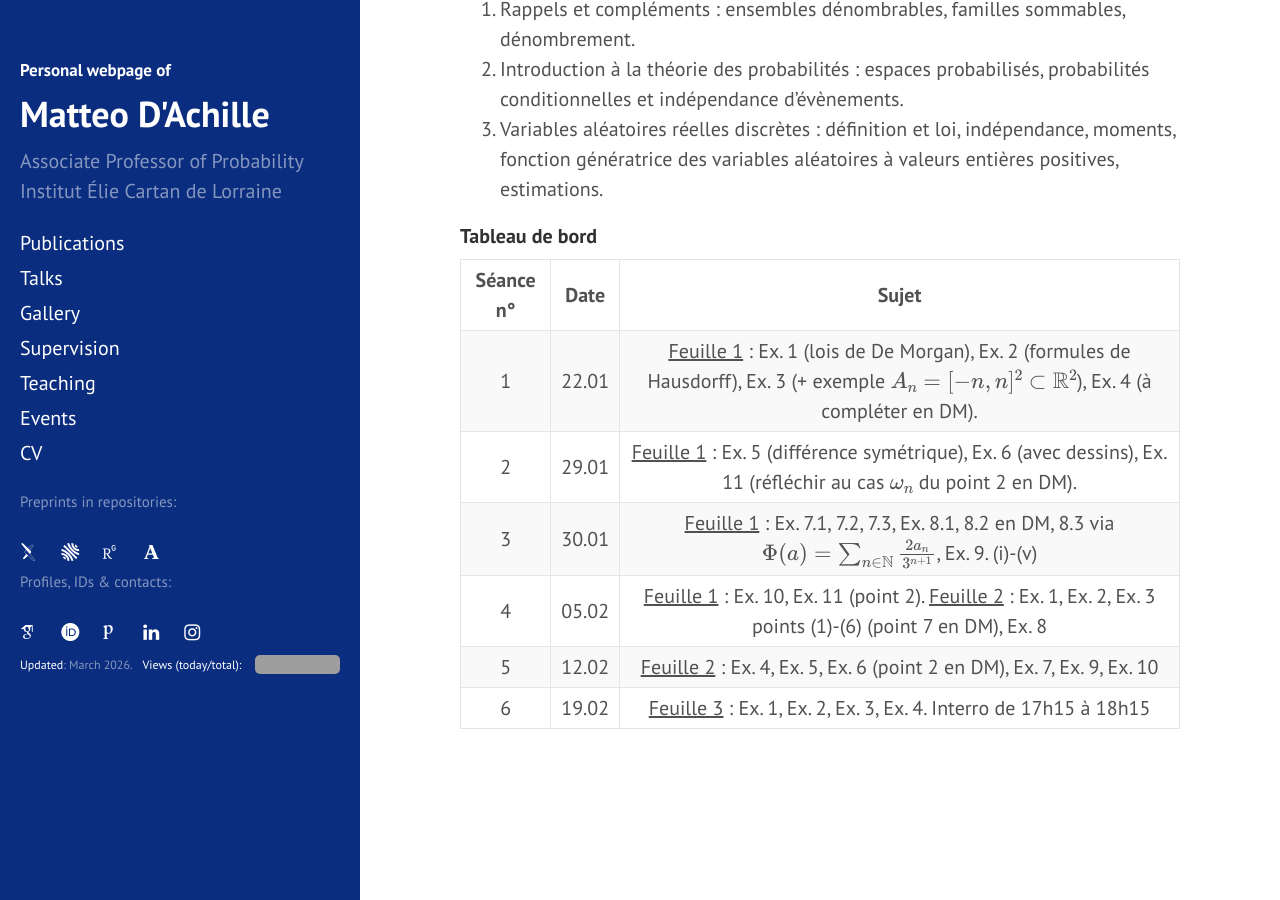
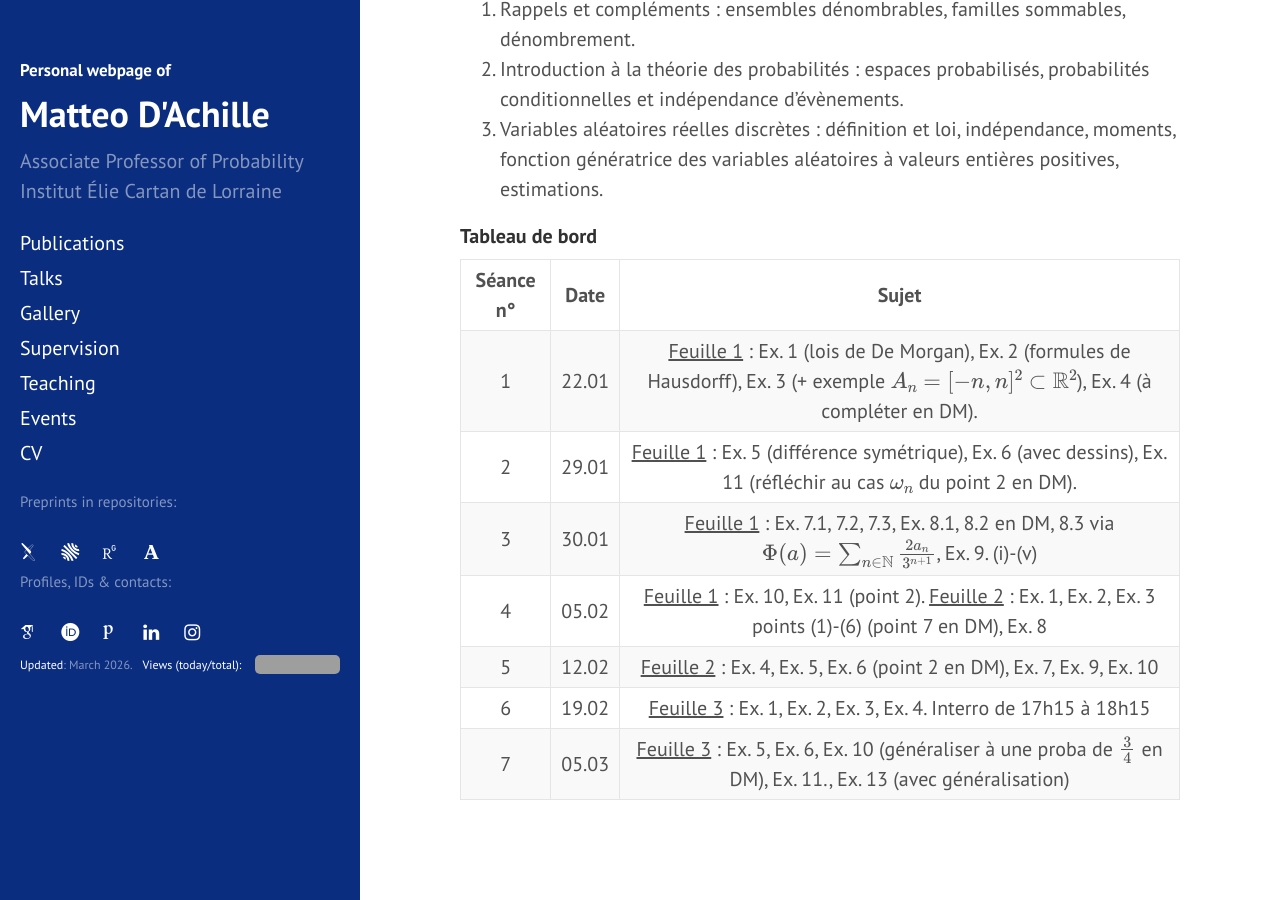
Before and after one commit to matteodachille/matteodachille.github.io, a Jekyll site: the page built from _courses/Proba2026.md, in a window 1280 px wide and 900 px high, scrolled down 524 px. Built offline with Jekyll 4.4.1, drawn with Linux system fonts in a browser that asks for light colours; nearby versions of some CDN libraries; some web fonts are replaced; grey boxes are pictures that could not be loaded.

Commit message:
Updated Probability class

```diff
--- a/_courses/Proba2026.md
+++ b/_courses/Proba2026.md
@@ -36,3 +36,4 @@ Pour le materiel de cours ainsi que les annonces communs voir la page ARCHE : [h
 | 4 | 05.02 | <u>Feuille 1</u> : Ex. 10, Ex. 11 (point 2). <u>Feuille 2</u> : Ex. 1, Ex. 2, Ex. 3 points (1)-(6) (point 7 en DM), Ex. 8 |
 | 5 | 12.02 | <u>Feuille 2</u> : Ex. 4, Ex. 5, Ex. 6 (point 2 en DM), Ex. 7, Ex. 9, Ex. 10|
 | 6 | 19.02 | <u> Feuille 3</u> : Ex. 1, Ex. 2, Ex. 3, Ex. 4. Interro de 17h15 à 18h15 |
+| 7 | 05.03 | <u> Feuille 3</u> : Ex. 5, Ex. 6, Ex. 10 (généraliser à une proba de \\(\frac{3}{4}\\) en DM), Ex. 11., Ex. 13 (avec généralisation) |
```
